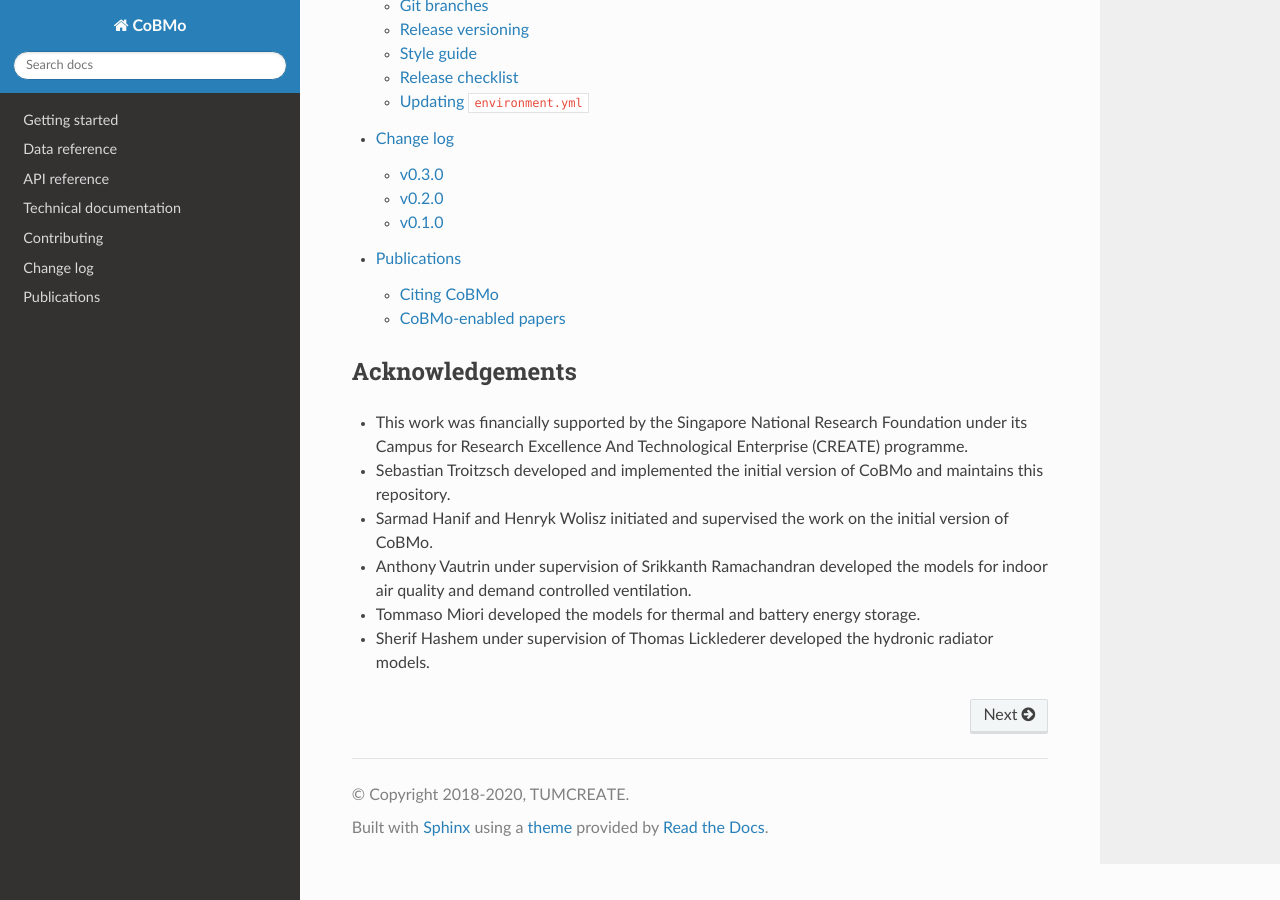
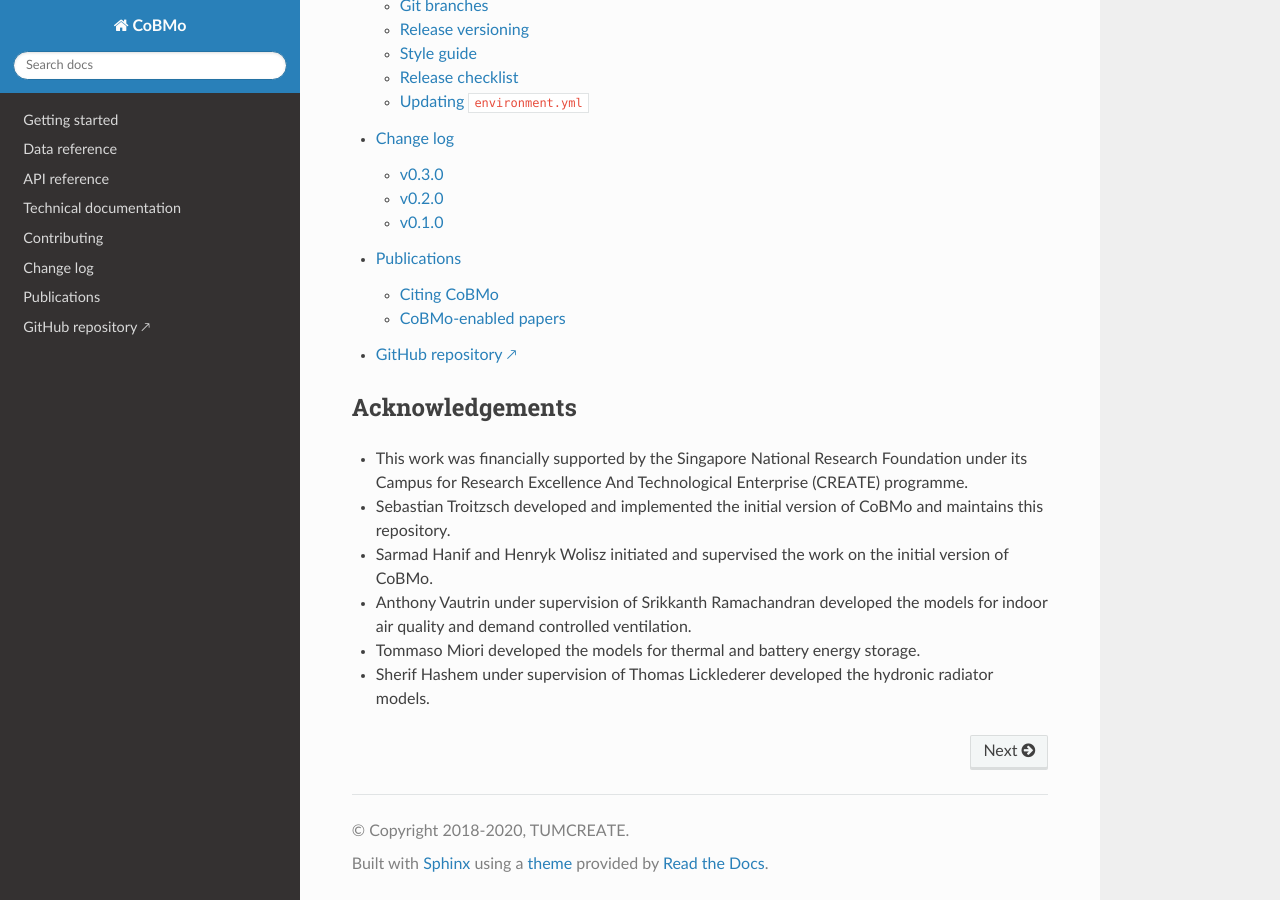
Before and after one commit to mesmo-dev/cobmo, a Sphinx documentation site: the page built from docs/index.md, in a window 1280 px wide and 900 px high, scrolled down 1136 px. Built offline with Sphinx 7.4.7 and the Read the Docs theme 2.0.0, drawn with Linux system fonts in a browser that asks for light colours.

Commit message:
docs: Add Github link

````diff
--- a/docs/index.md
+++ b/docs/index.md
@@ -20,6 +20,7 @@ Please note that the repository is under active development and the interface ma
     contributing
     change_log
     publications
+    GitHub repository 🡕 <https://github.com/TUMCREATE-ESTL/cobmo>
 ```
 
 ## Acknowledgements
````
